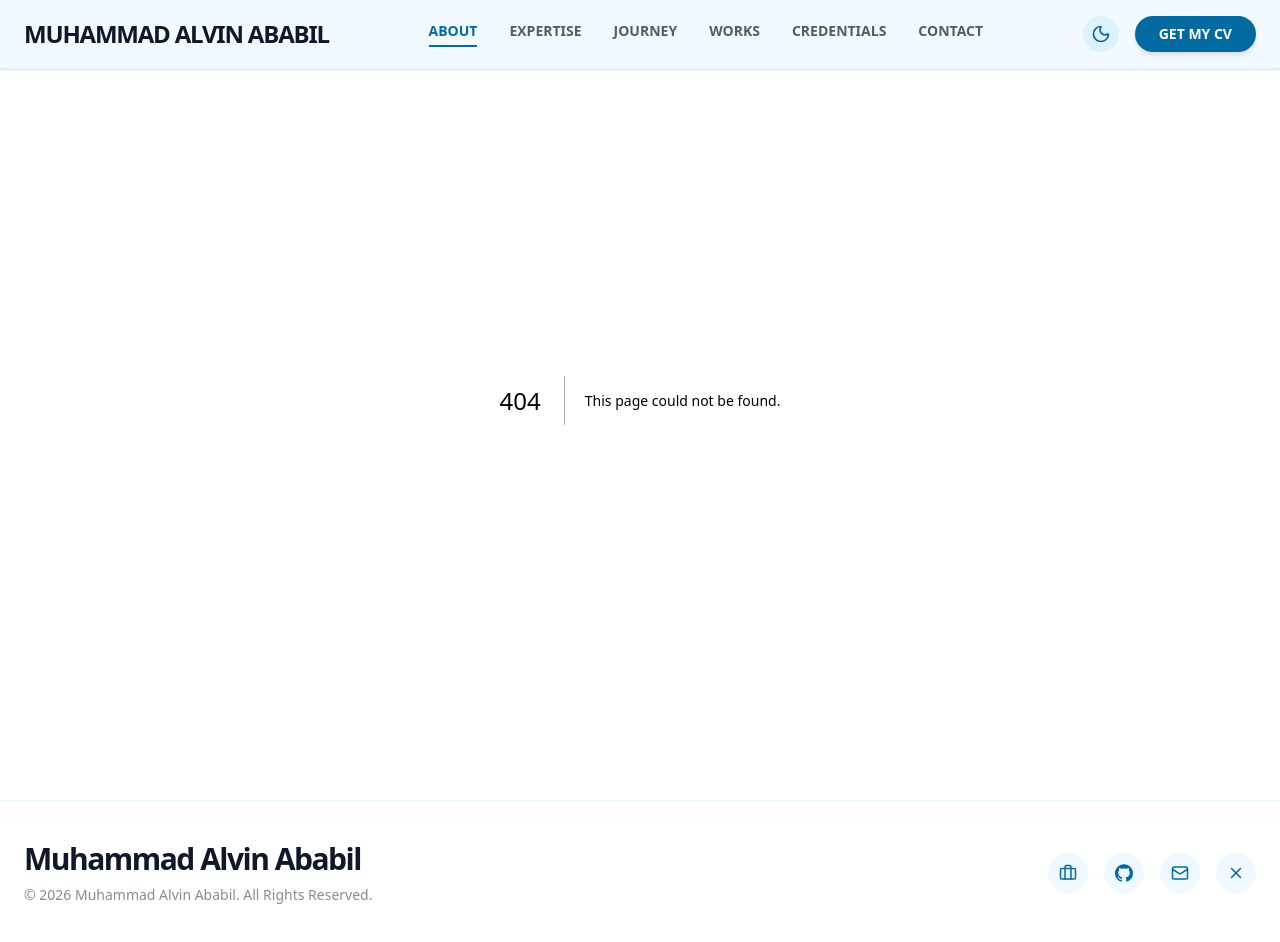
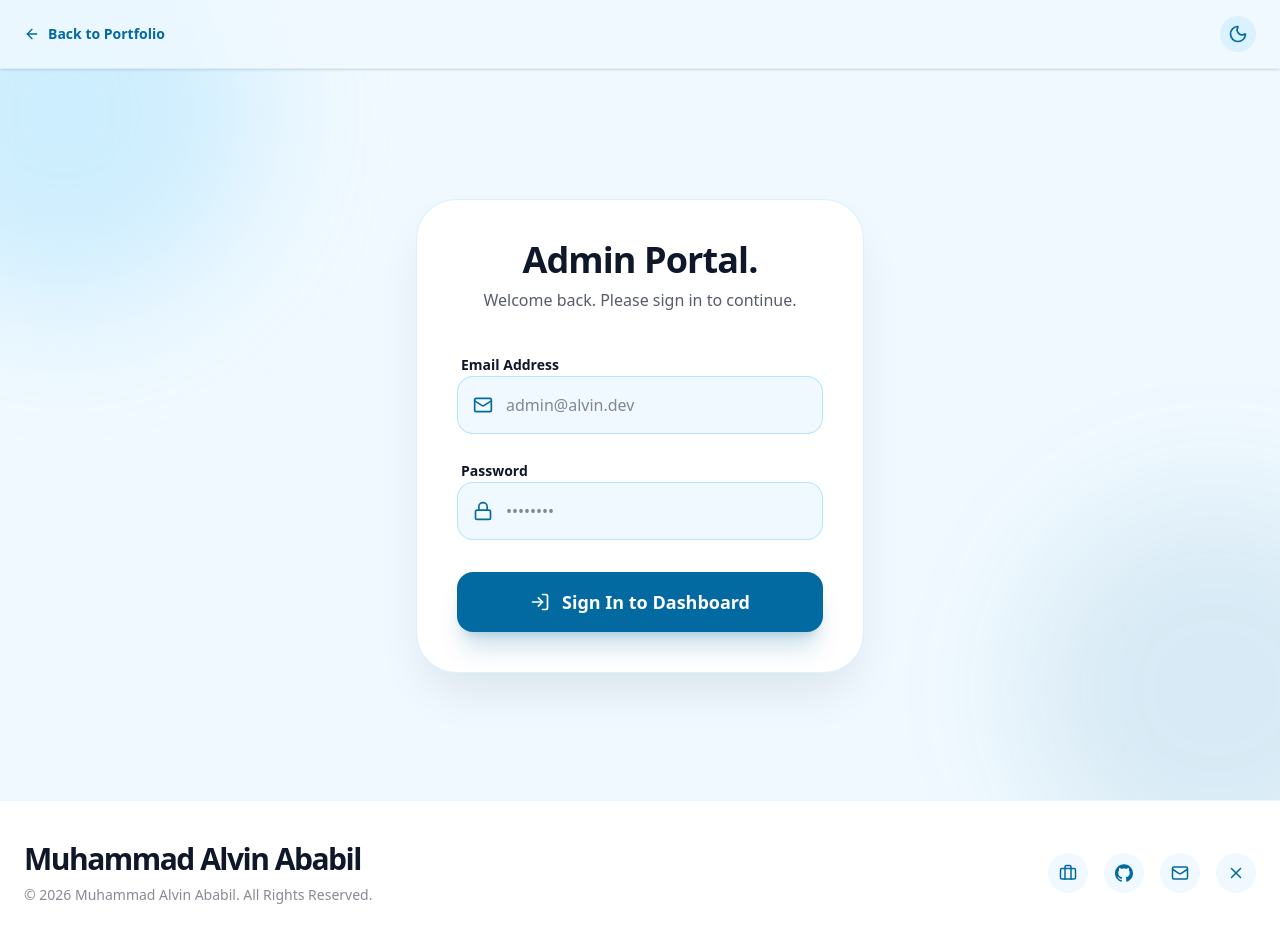
Before and after one commit to NeoRyumasil/my-portofolio-front-end, a Next.js app in the folder portofolio-front-end/: page /admin in a window 1280 px wide. Before the commit this address had no page. Shown: the top 942 px of the page. Built offline with nearby package versions, Linux system fonts and the light colour scheme.

Commit message:
Add Login Form

```diff
--- /dev/null
+++ b/portofolio-front-end/app/admin/page.tsx
@@ -0,0 +1,22 @@
+import React from 'react';
+import Background from '@/components/sections/admin/Background';
+import LoginForm from '@/components/sections/admin/Login/LoginForm';
+
+export const metadata = {
+  title: 'Admin Login',
+  description: 'Secure admin portal for Alvin.dev',
+};
+
+export default function AdminPage() {
+  return (
+    <main className="relative min-h-screen flex items-center justify-center bg-[#F0F9FF] dark:bg-[#000000] p-6 pt-24 transition-colors duration-300 overflow-hidden">
+
+      <Background />
+
+      <div className="w-full max-w-md relative z-10 animate-in fade-in zoom-in-95 duration-500">
+        <LoginForm />
+      </div>
+
+    </main>
+  );
+}
--- a/portofolio-front-end/app/developer/projects/page.tsx
+++ b/portofolio-front-end/app/developer/projects/page.tsx
@@ -3,7 +3,7 @@ import GameProjects from '@/components/sections/projects/GameProjects';
 import Credentials from '@/components/sections/developer/Credentials';
 
 export const metadata = {
-  title: 'Muhammad Alvin Ababil |s Projects',
+  title: 'Muhammad Alvin Ababil | Projects',
   description: 'Showcase of Web and Game Development Projects',
 };
 
--- a/portofolio-front-end/components/layout/Header.tsx
+++ b/portofolio-front-end/components/layout/Header.tsx
@@ -4,20 +4,33 @@ import React from 'react';
 import Link from 'next/link';
 import { usePathname } from 'next/navigation';
 import { ThemeToggle } from '@/components/misc/ThemeToggle';
+import { ArrowLeft } from 'lucide-react'; // Tambahkan import icon ArrowLeft
 
 export default function Header() {
   const pathname = usePathname();
   const isProjectPage = pathname?.includes('/project');
 
+  // Tambahkan deteksi untuk halaman admin
+  const isAdminPage = pathname?.includes('/admin');
+
   return (
     <header className="fixed top-0 w-full bg-[#F0F9FF]/80 dark:bg-[#000000]/80 backdrop-blur-md z-50 shadow-sm border-b border-[#7DD3FC]/20 dark:border-[#991B1B]/30 transition-colors duration-300">
       <div className="max-w-7xl mx-auto px-6 py-4 flex justify-between items-center">
 
+        {/* Render tulisan Back to Portfolio jika di halaman admin, jika tidak render Nama */}
+        {isAdminPage ? (
+          <Link href="/developer" className="inline-flex items-center gap-2 text-[#0369A1] dark:text-[#F43F5E] font-bold font-space text-sm hover:opacity-80 hover:-translate-x-1 transition-all">
+            <ArrowLeft size={16} />
+            Back to Portfolio
+          </Link>
+        ) : (
           <Link href="/developer" className="text-2xl font-black tracking-tighter text-[#0F172A] dark:text-white dark:font-space hover:opacity-80 transition-opacity">
             MUHAMMAD ALVIN ABABIL
           </Link>
+        )}
 
-        {/* Navigation */}
+        {/* Sembunyikan navigasi tengah sama sekali kalau di halaman admin */}
+        {!isAdminPage && (
           <nav className="hidden md:flex space-x-8 text-sm font-semibold text-[#0F172A]/70 dark:text-[#ffffff]/60">
             {isProjectPage ? (
               <>
@@ -37,14 +50,17 @@ export default function Header() {
               </>
             )}
           </nav>
+        )}
 
         <div className="flex items-center gap-4">
           <ThemeToggle />
 
+          {/* Sembunyikan tombol CV kalau di halaman admin */}
+          {!isAdminPage && (
             <button className="bg-[#0369A1] dark:bg-[#E11D48] text-white px-6 py-2 rounded-full text-sm font-bold shadow-md hover:bg-[#0369A1]/90 dark:hover:bg-[#F43F5E] transition font-space">
               GET MY CV
             </button>
-
+          )}
         </div>
       </div>
     </header>
--- /dev/null
+++ b/portofolio-front-end/components/sections/admin/Background.tsx
@@ -0,0 +1,10 @@
+import React from 'react';
+
+export default function Background() {
+  return (
+    <>
+      <div className="absolute top-[-10%] left-[-10%] w-96 h-96 bg-[#7DD3FC]/30 dark:bg-[#E11D48]/10 rounded-full blur-3xl pointer-events-none"></div>
+      <div className="absolute bottom-[-10%] right-[-10%] w-96 h-96 bg-[#0369A1]/10 dark:bg-[#991B1B]/20 rounded-full blur-3xl pointer-events-none"></div>
+    </>
+  );
+}
--- /dev/null
+++ b/portofolio-front-end/components/sections/admin/Login/LoginForm.tsx
@@ -0,0 +1,78 @@
+"use client";
+
+import React, { useState } from 'react';
+import { Mail, Lock, LogIn } from 'lucide-react';
+
+export default function LoginForm() {
+  const [email, setEmail] = useState('');
+  const [password, setPassword] = useState('');
+
+  const handleLogin = (e: React.FormEvent) => {
+    e.preventDefault();
+    console.log('Mencoba login dengan:', email, password);
+    alert('Fungsi login akan segera dihubungkan ke Backend!');
+  };
+
+  return (
+    <div className="bg-white dark:bg-[#121212] p-8 md:p-10 rounded-[40px] shadow-2xl shadow-[#0F172A]/10 dark:shadow-[#E11D48]/10 border border-[#7DD3FC]/30 dark:border-[#991B1B]/30">
+      <div className="text-center mb-10">
+        <h1 className="text-3xl md:text-4xl font-extrabold text-[#0F172A] dark:text-white font-space tracking-tight mb-2">
+          Admin Portal.
+        </h1>
+        <p className="text-[#0F172A]/70 dark:text-white/70">
+          Welcome back. Please sign in to continue.
+        </p>
+      </div>
+
+      <form onSubmit={handleLogin} className="space-y-6">
+
+        {/* Input Email */}
+        <div className="space-y-2">
+          <label className="text-sm font-bold text-[#0F172A] dark:text-white font-space ml-1">Email Address</label>
+          <div className="relative">
+            <div className="absolute inset-y-0 left-0 pl-4 flex items-center pointer-events-none text-[#0369A1] dark:text-[#F43F5E]">
+              <Mail size={20} />
+            </div>
+
+            <input
+              type="email"
+              value={email}
+              onChange={(e) => setEmail(e.target.value)}
+              className="w-full pl-12 pr-4 py-4 bg-[#F0F9FF] dark:bg-[#000000] border border-[#7DD3FC]/50 dark:border-[#991B1B]/50 rounded-2xl text-[#0F172A] dark:text-white focus:outline-none focus:ring-2 focus:ring-[#0369A1] dark:focus:ring-[#E11D48] transition-all duration-300"
+              placeholder="admin@alvin.dev"
+              required
+            />
+          </div>
+        </div>
+
+        {/* Input Password */}
+        <div className="space-y-2">
+          <label className="text-sm font-bold text-[#0F172A] dark:text-white font-space ml-1">Password</label>
+          <div className="relative">
+            <div className="absolute inset-y-0 left-0 pl-4 flex items-center pointer-events-none text-[#0369A1] dark:text-[#F43F5E]">
+              <Lock size={20} />
+            </div>
+
+            <input
+              type="password"
+              value={password}
+              onChange={(e) => setPassword(e.target.value)}
+              className="w-full pl-12 pr-4 py-4 bg-[#F0F9FF] dark:bg-[#000000] border border-[#7DD3FC]/50 dark:border-[#991B1B]/50 rounded-2xl text-[#0F172A] dark:text-white focus:outline-none focus:ring-2 focus:ring-[#0369A1] dark:focus:ring-[#E11D48] transition-all duration-300"
+              placeholder="••••••••"
+              required
+            />
+          </div>
+        </div>
+
+        {/* Tombol Login */}
+        <button
+          type="submit"
+          className="w-full group flex justify-center items-center gap-3 bg-[#0369A1] dark:bg-[#E11D48] text-white py-4 rounded-2xl font-bold font-space text-lg shadow-xl shadow-[#0369A1]/20 dark:shadow-[#E11D48]/20 hover:bg-[#0369A1]/90 dark:hover:bg-[#F43F5E] hover:-translate-y-1 transition-all duration-300 mt-8"
+        >
+          <LogIn size={20} className="group-hover:translate-x-1 transition-transform" />
+          Sign In to Dashboard
+        </button>
+      </form>
+    </div>
+  );
+}
```
Lines whose indentation alone changed are shown as unchanged.
